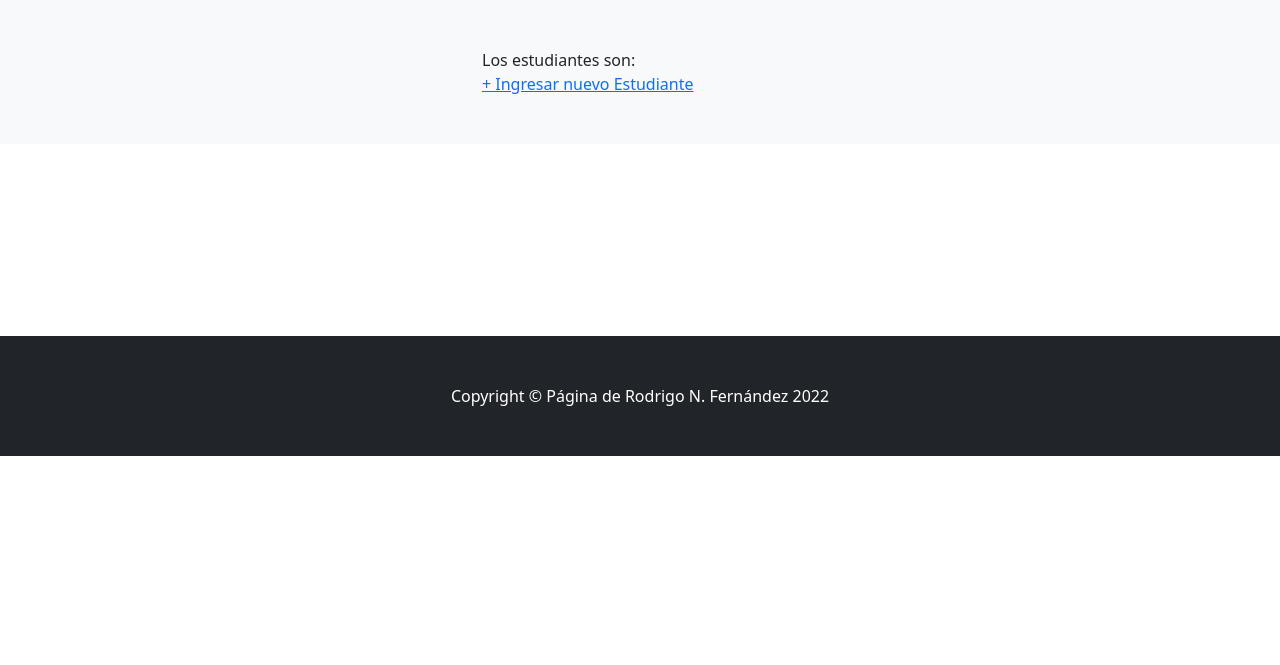
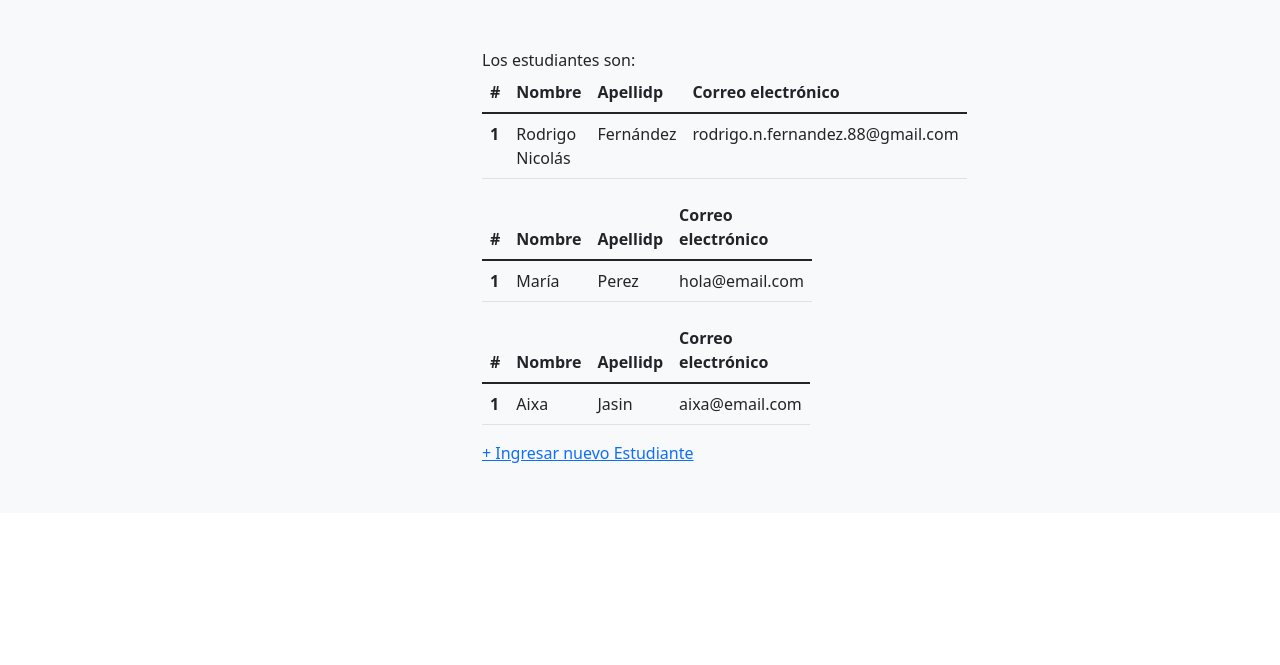
Before and after one commit to coco-fernandez/ProyectoCoder, a Django app: page /coderapp/estudiantes/ in a window 1280 px wide. Shown: the part 56-721 px from the top of the page. Before the commit the page ends 512 px from the top, so only its background shows below. Run offline with Django 4.2, Linux system fonts and the light colour scheme; data comes from the database, SQL or seed files in the repository; both versions use the stored data as it was after the commit; some libraries are stand-ins or nearby versions.

Commit message:
lista estudiantes funcionando, falta ordenar

```diff
--- a/ProyectoCoderApp/templates/ProyectoCoderApp/estudiantes.html
+++ b/ProyectoCoderApp/templates/ProyectoCoderApp/estudiantes.html
@@ -12,19 +12,27 @@ Estudiantes - AppCoder
         <div class="row gx-5 justify-content-center">
             <div class="col-lg-4">
                 Los estudiantes son:
-                <ul class="list-group">
                     {% for estudiante in estudiantes %}
-                        <li class="list-group-item d-flex justify-content-between align-items-start">
-
-                            {{ estudiante.nombre }}
-                            {{ estudiante.apellido }}
-                            {{ estudiante.email }}
-
-                        </li>
+                    <table class="table">
+                        <thead>
+                          <tr>
+                            <th scope="col">#</th>
+                            <th scope="col">Nombre</th>
+                            <th scope="col">Apellidp</th>
+                            <th scope="col">Correo electrónico</th>
+                          </tr>
+                        </thead>
+                        <tbody>
+                          <tr>
+                            <th scope="row">1</th>
+                            <td>{{estudiante.nombre}}</td>
+                            <td>{{estudiante.apellido}}</td>
+                            <td>{{estudiante.email}}</td>
+                          </tr>
+                        </tbody>
+                      </table>
                     {% endfor %}
                 <a href="{% url 'crear_estudiante' %}"> + Ingresar nuevo Estudiante </a>
-
-                </ul>
             </div>
         </div>
     </div>
--- a/ProyectoCoderApp/templates/ProyectoCoderApp/formulario_estudiante.html
+++ b/ProyectoCoderApp/templates/ProyectoCoderApp/formulario_estudiante.html
@@ -11,7 +11,7 @@ Ingresar Estudiante - AppCoder
     {% csrf_token %}
 
 
-    {{ form.as_p}}
+    {{ form.as_p }}
     <!-- <p>Curso:  <input type="text" name="nombre" id="" maxlength="30"></p>
 
     <p>Comsión:  <input type="number" name="comision" id="" min="0"></p> -->
--- a/ProyectoCoderApp/views.py
+++ b/ProyectoCoderApp/views.py
@@ -60,7 +60,9 @@ def profesores(request):
     return render(request,'ProyectoCoderApp/profesores.html',{})
 
 def estudiantes(request):
-    return render(request,'ProyectoCoderApp/estudiantes.html',{})
+    estudiantes=Estudiante.objects.all()
+    ctx={"estudiantes":estudiantes}
+    return render(request,'ProyectoCoderApp/estudiantes.html',ctx)
 
 def crear_estudiante(request):    # clase de creacion de curso por formulario de web
 
@@ -82,14 +84,15 @@ def crear_estudiante(request):    # clase de creacion de curso por formulario de
             return render(request,'ProyectoCoderApp/formulario_estudiante.html',{"form":formulario})
 
     else:
-        formulario_vacio=nuevo_estudiante()
+        formulario=nuevo_estudiante()
 
-        return render(request,'ProyectoCoderApp/formulario_estudiante.html',{"form":formulario_vacio})
+        return render(request,'ProyectoCoderApp/formulario_estudiante.html',{"form":formulario})
 
 def cursos(request):
     # return HttpResponse("Vista de cursos")
     cursos=Curso.objects.all()
-    return render(request,'ProyectoCoderApp/cursos.html',{"cursos":cursos})
+    ctx={"cursos":cursos}
+    return render(request,'ProyectoCoderApp/cursos.html',ctx)
 
 def entregables(request):
     return HttpResponse("Vista de entregable")
```
Also changed, not shown: db.sqlite3.
